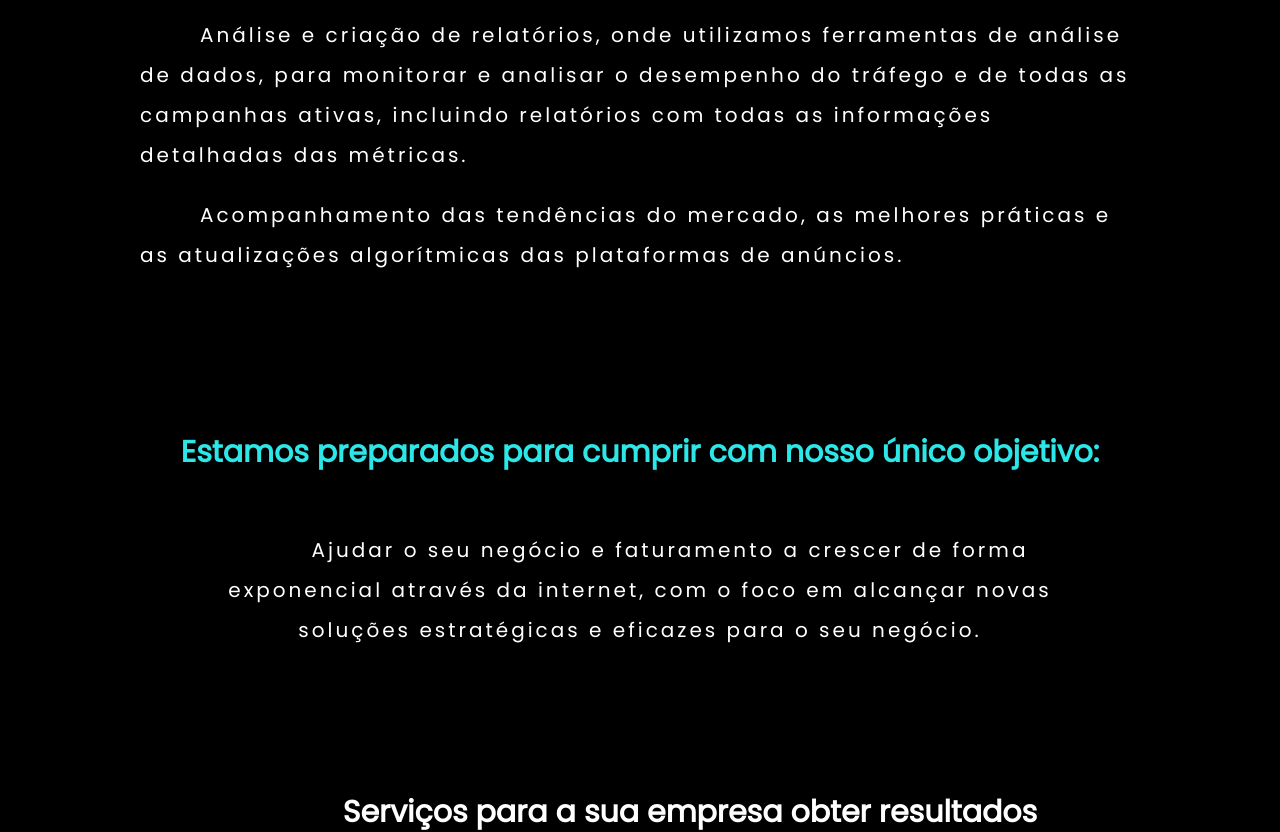
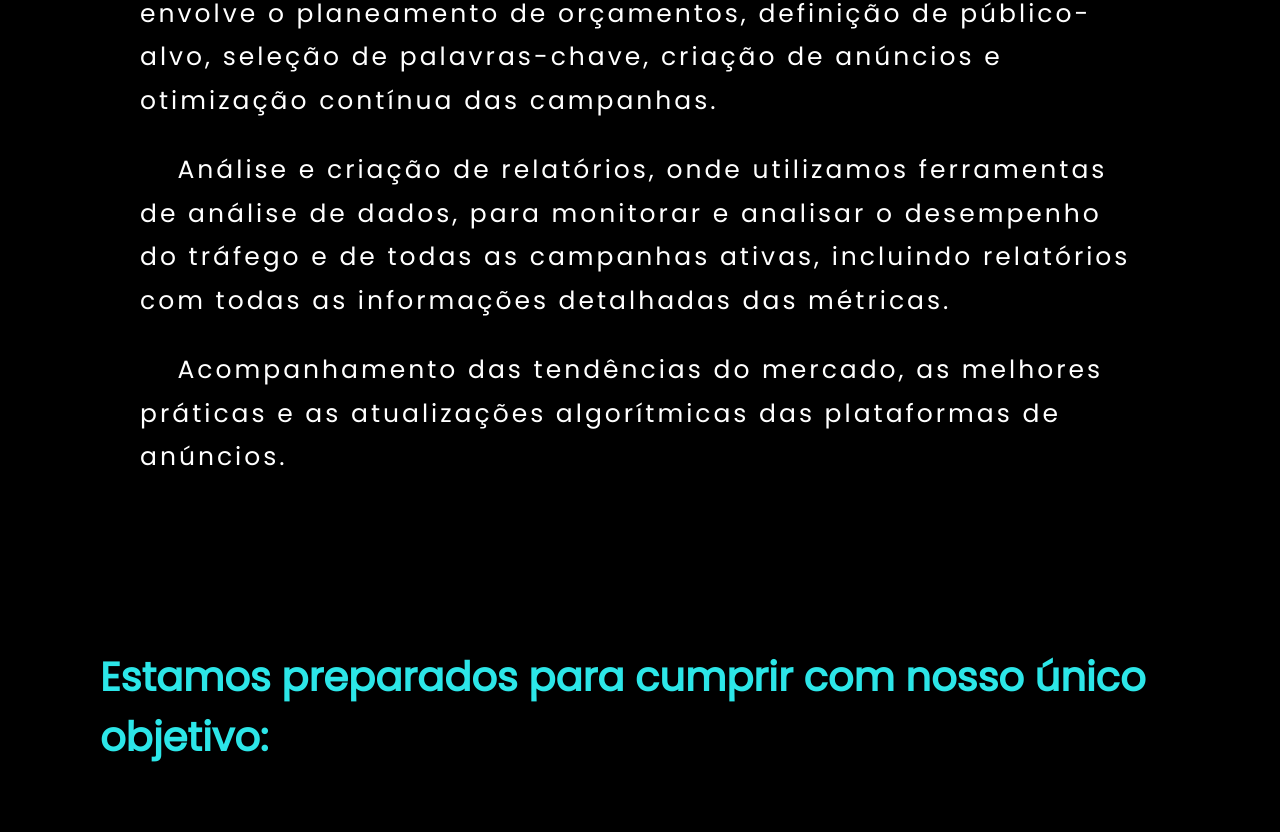
Before and after one commit to juliamendesc/agencia-digital-atlantico, a Next.js app: page / in a window 1280 px wide. Shown: the part 1521-2353 px from the top of the page. Built offline with nearby package versions, Linux system fonts and the light colour scheme.

Commit message:
adjust servicos

```diff
--- a/src/components/Servicos/index.jsx
+++ b/src/components/Servicos/index.jsx
@@ -50,11 +50,11 @@ export function Servicos() {
 
       <section>
         <div className={styles.textGoals}>
-          <h2>
+          <h1>
             <span>
               Estamos preparados para cumprir com nosso único objetivo:
             </span>
-          </h2>
+          </h1>
 
           <p>
             Ajudar o seu negócio e faturamento a crescer de forma exponencial
--- a/src/components/Servicos/servicos.module.scss
+++ b/src/components/Servicos/servicos.module.scss
@@ -38,17 +38,18 @@
   p {
     margin: 0;
     margin-bottom: 1em;
-    line-height: 2em;
+    line-height: 1.75em;
     white-space: pre-wrap;
-    text-indent: 3em;
-    font-size: 2rem;
+    text-indent: 1.5em;
+    font-size: 2.5rem;
     letter-spacing: 0.3rem;
 
     @media (max-width: 768px) {
-      font-size: 1.5rem;
+      margin: 0 2rem;
+      font-size: 2rem;
+      line-height: 2.25em;
       letter-spacing: 0.2rem;
-      white-space: normal;
-      text-align: center;
+      white-space: pre-wrap;
     }
   }
 
@@ -110,7 +111,11 @@
   padding: 5rem 0;
 
   h1 {
-    text-align: center;
+    font-size: 4rem;
+
+    @media (max-width: 768px) {
+      font-size: 3rem;
+    }
   }
 
   p {
```
